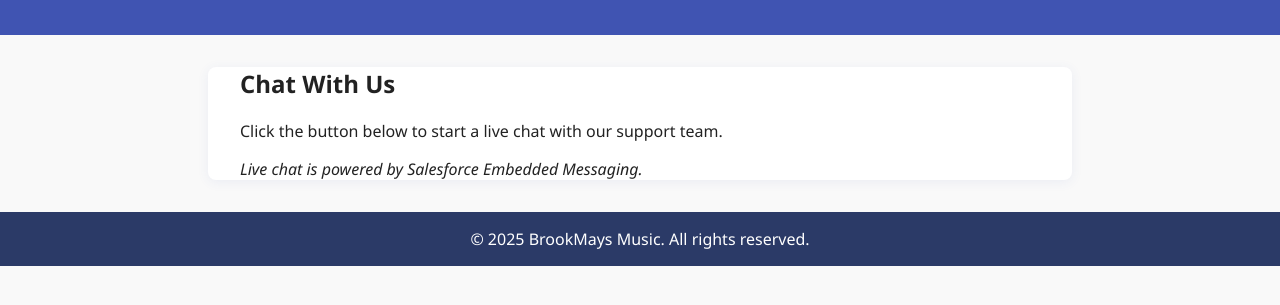
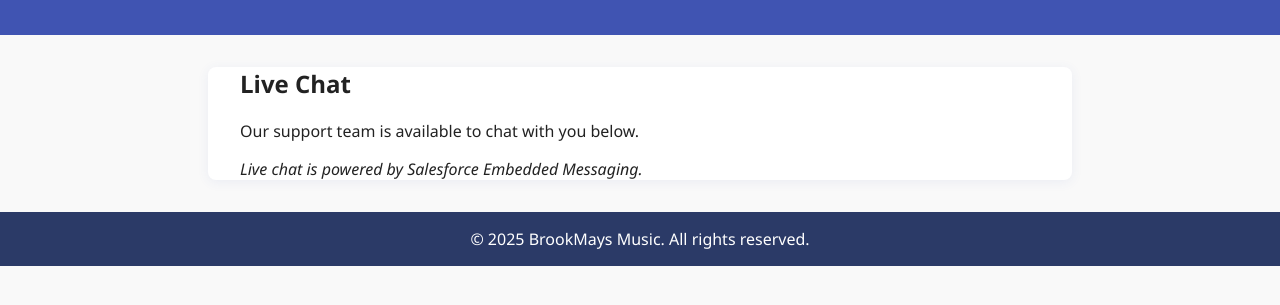
Before and after one commit to Supriya08S/SupriyaPandey, a plain HTML site: page support.html in a window 1280 px wide. Shown: the part 153-458 px from the top of the page. Drawn offline with nearby package versions, Linux system fonts and the light colour scheme.

Commit message:
Update support.html with new content

```diff
--- a/support.html
+++ b/support.html
@@ -17,14 +17,13 @@
     </header>
     <main>
         <section>
-            <h2>Chat With Us</h2>
-            <p>Click the button below to start a live chat with our support team.</p>
+            <h2>Live Chat</h2>
+            <p>Our support team is available to chat with you below.</p>
             <!-- Salesforce Messaging Widget Start -->
             <script type='text/javascript'>
                 function initEmbeddedMessaging() {
                     try {
                         embeddedservice_bootstrap.settings.language = 'en_US'; // For example, enter 'en' or 'en-US'
-
                         embeddedservice_bootstrap.init(
                             '00DKj00000EAwfP',
                             'Messaging_Session',
```
Lines whose indentation alone changed are shown as unchanged.
